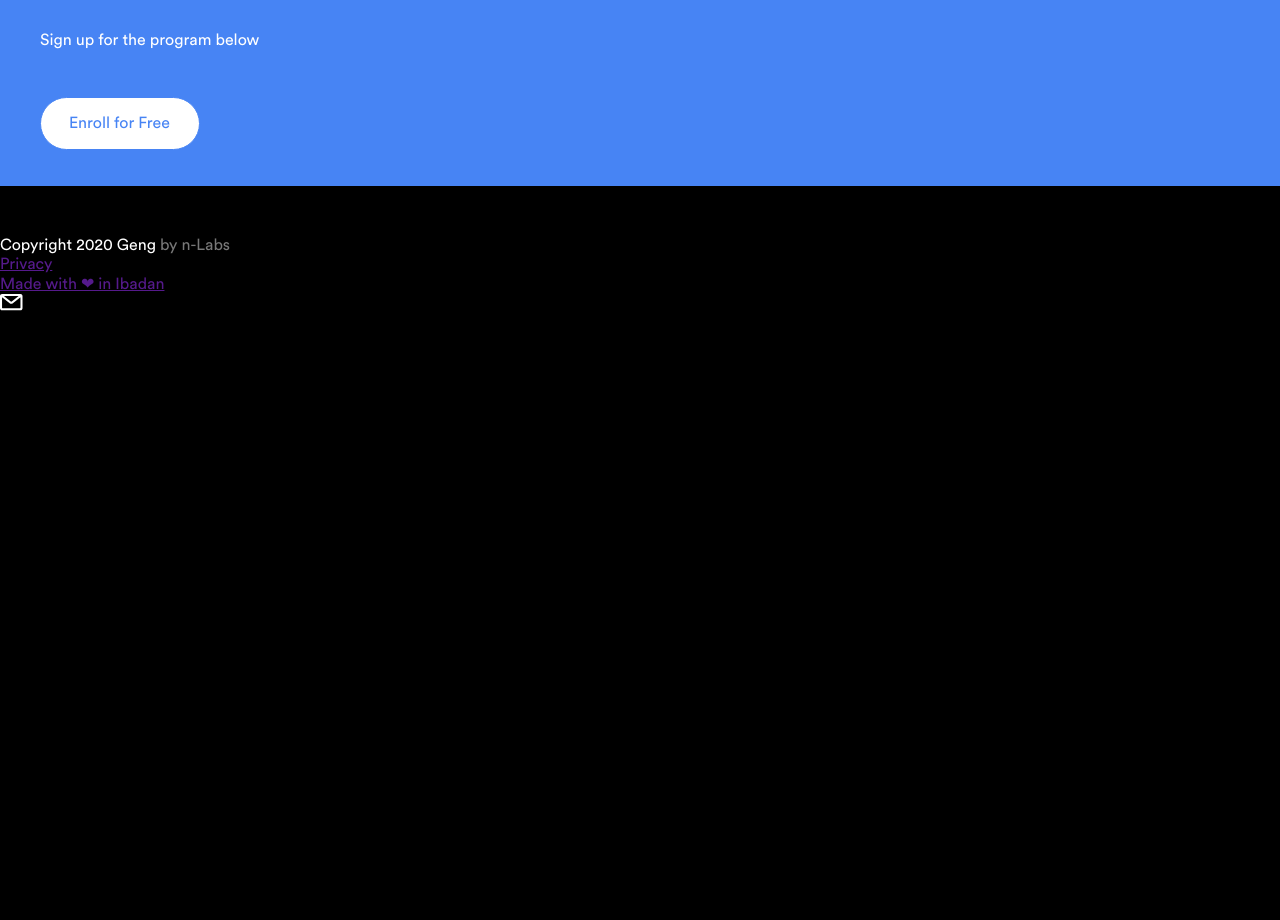
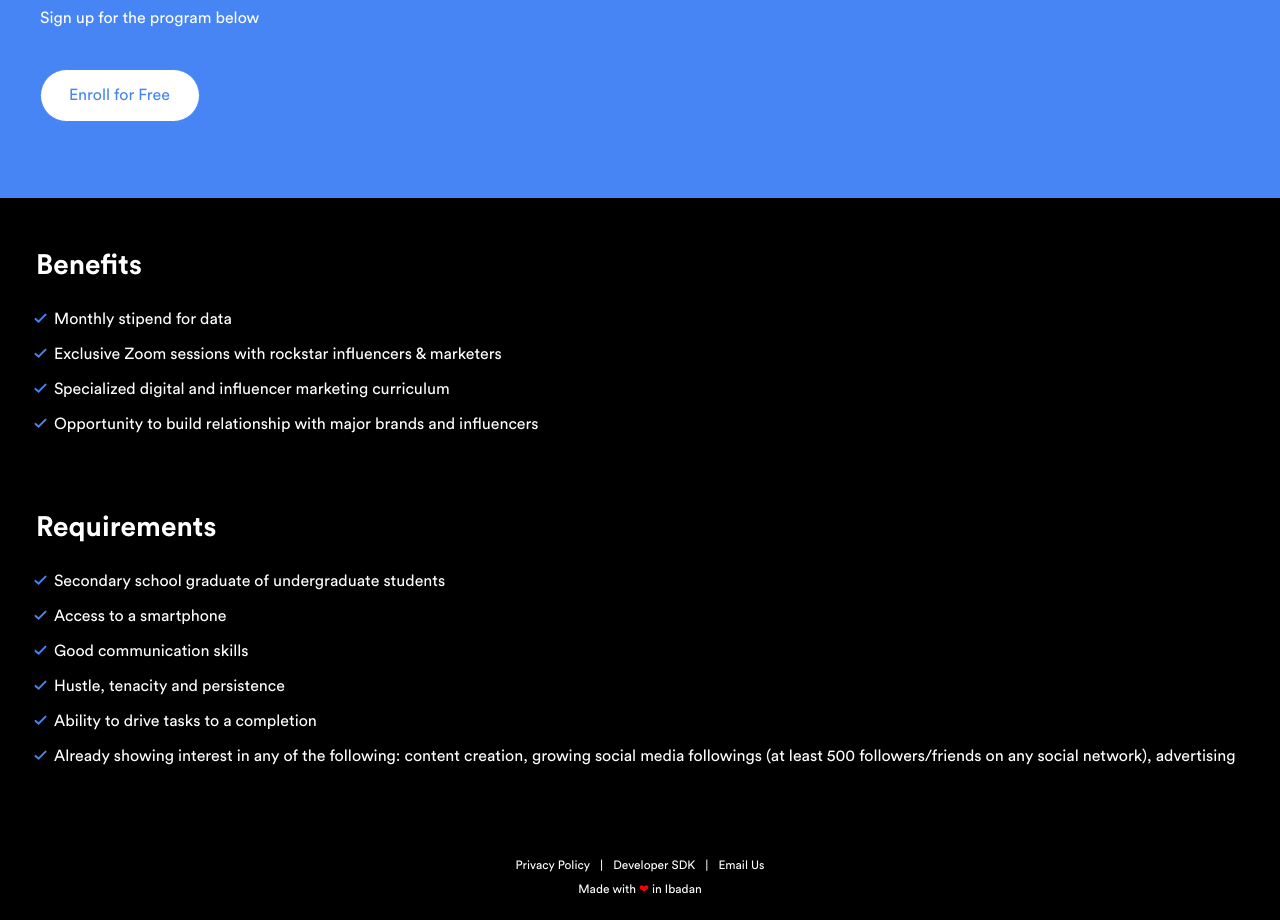
Before and after one commit to Reetchy/geng-influencer, a plain HTML site: page influencers.html in a window 1280 px wide. Shown: the part 1816-2736 px from the top of the page. Before the commit the page ends 2132 px from the top, so only its background shows below. Drawn offline with Linux system fonts and the light colour scheme.

Commit message:
updates on infuencer page

```diff
--- a/gis.css
+++ b/gis.css
@@ -136,6 +136,19 @@ article a{
     width: 160px;
 }
 
+article ul{
+    padding-left: 18px;
+    list-style-image: url(asset/bullet.svg);
+}
+
+.top-list{
+    padding-bottom: 60px;
+}
+
+article li{
+    padding-bottom: 16px;
+}
+
 .writeup-2{
     background-color: #4784f4;
 }
@@ -159,10 +172,12 @@ article a{
 .topic-3 p{
     font-size: 24px;
     line-height: 30px;
+    margin-bottom: 20px;
 }
 
 #subtext{
     font-size: 16px;
+    margin-bottom: 36px;
 }
 
 .apply{
@@ -196,4 +211,47 @@ article a{
     border-radius: 56.5px;
     text-decoration: none;
     transition: all 100ms linear;
+    margin-bottom: 40px;
 }
+
+.mobile-section {
+    text-align: center;
+    line-height: 1.5;
+    padding: 20px 10px;
+}
+
+.small-footer li {
+    list-style: none;
+    display: inline-block;
+    padding-left: 3px;
+    padding-right: 3px;
+    font-size: 12px;
+}
+
+.mobile-section a{
+    font-size: 12px;
+}
+
+.mobile-section a {
+    text-decoration: none;
+    color: #fff;
+}
+
+.small-footer li {
+    list-style: none;
+    display: inline-block;
+    padding-left: 3px;
+    padding-right: 3px;
+    font-size: 12px;
+}
+
+.main-footer {
+    display: none;
+    justify-content: space-between;
+    padding: 20px 80px;
+    position: fixed;
+    bottom: 0;
+    width: 100%;
+    border-top: 1px solid #2e2e2e;
+    background-color: #000;
+}
--- a/influencers.html
+++ b/influencers.html
@@ -46,13 +46,13 @@
         <section class="writeup">
             <article class="topic-1">
                 <h3>Become that influencer of your dreams</h3>
-                <p>We want to help aspiring nano-influencers grow their talents and brands into becoming major influencers.
+                <p>We help aspiring nano-influencers grow their talents and brands into becoming major influencers.
                 </p>
             </article>
             <article class="topic-2">
                 <img src="asset/influencer-2.jpg">
                 <h3>Earn monthly freebies while learning</h3>
-                <p>Students enrolled in the program will be required to complete a set of challenges each week and compete with other members for prizes up to N50,000 each month.
+                <p>Students will be required to complete a set of challenges each week and compete with other members for prizes up to N50,000 each month.
                 </p>
             </article>
         </section>
@@ -66,19 +66,44 @@
                     Enroll for Free
                 </a>
             </article>
+        </section>
 
-
+        <section class="writeup">
+            <article>
+                <h3>Benefits</h3>
+                <ul class="top-list">
+                    <li>Monthly stipend for data</li>
+                    <li>Exclusive Zoom sessions with rockstar
+                        influencers & marketers</li>
+                    <li>Specialized digital and influencer
+                        marketing curriculum</li>
+                    <li>Opportunity to build relationship with major
+                        brands and influencers</li>
+                </ul>
+                <h3>Requirements</h3>
+                <ul>
+                    <li>Secondary school graduate of undergraduate
+                        students</li>
+                    <li>Access to a smartphone</li>
+                    <li>Good communication skills</li>
+                    <li>Hustle, tenacity and persistence</li>
+                    <li>Ability to drive tasks to a completion</li>
+                    <li>Already showing interest in any of the following:
+                        content creation, growing social media followings (at least 500 followers/friends on any social network), advertising
+                        </li>
+                </ul>
+            </article>
         </section>
-        <!-- <section class="mobile-section">
+        <section class="mobile-section">
             <ul class="small-footer">
                 <li><a href="#">Privacy Policy</a></li>
                 <li>|</li>
-                <li><a href="#">Developer SDK</a></li>
+                <li><a href="developers.html">Developer SDK</a></li>
                 <li>|</li>
                 <li><a href="mailto:hello@joingeng.com">Email Us</a></li>
             </ul>
             <a href="#">Made with  <span style="color: #FF0000">❤</span> in Ibadan</a>
-        </section> -->
+        </section>
         <footer class="main-footer">
             <div class="right-links">
                 <p>Copyright 2020 Geng <span style="color: #787878;">by n-Labs</span></p>
```
Also changed, not shown: developers.html (+2 -2 lines), asset/bullet.svg (added).
